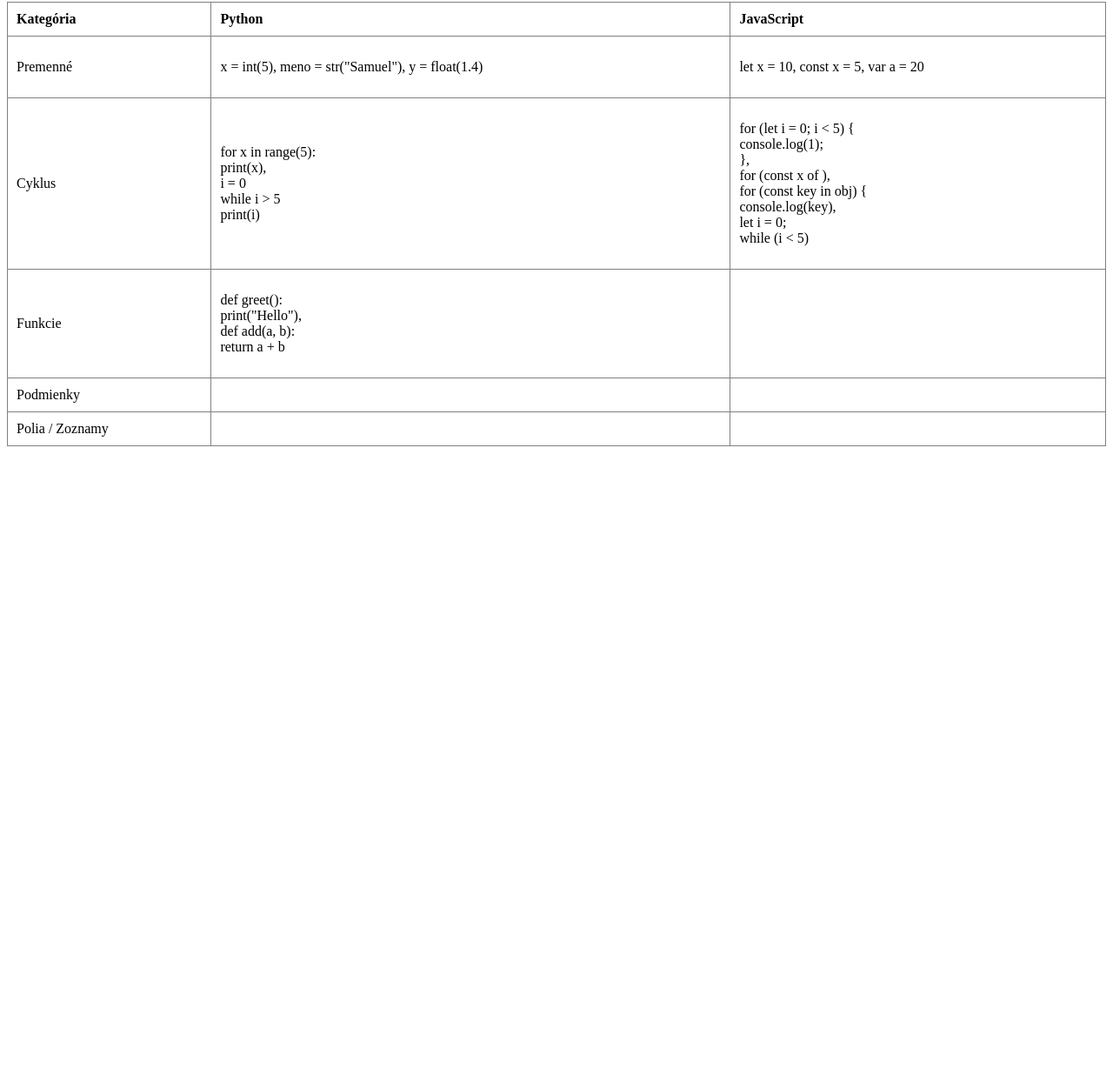
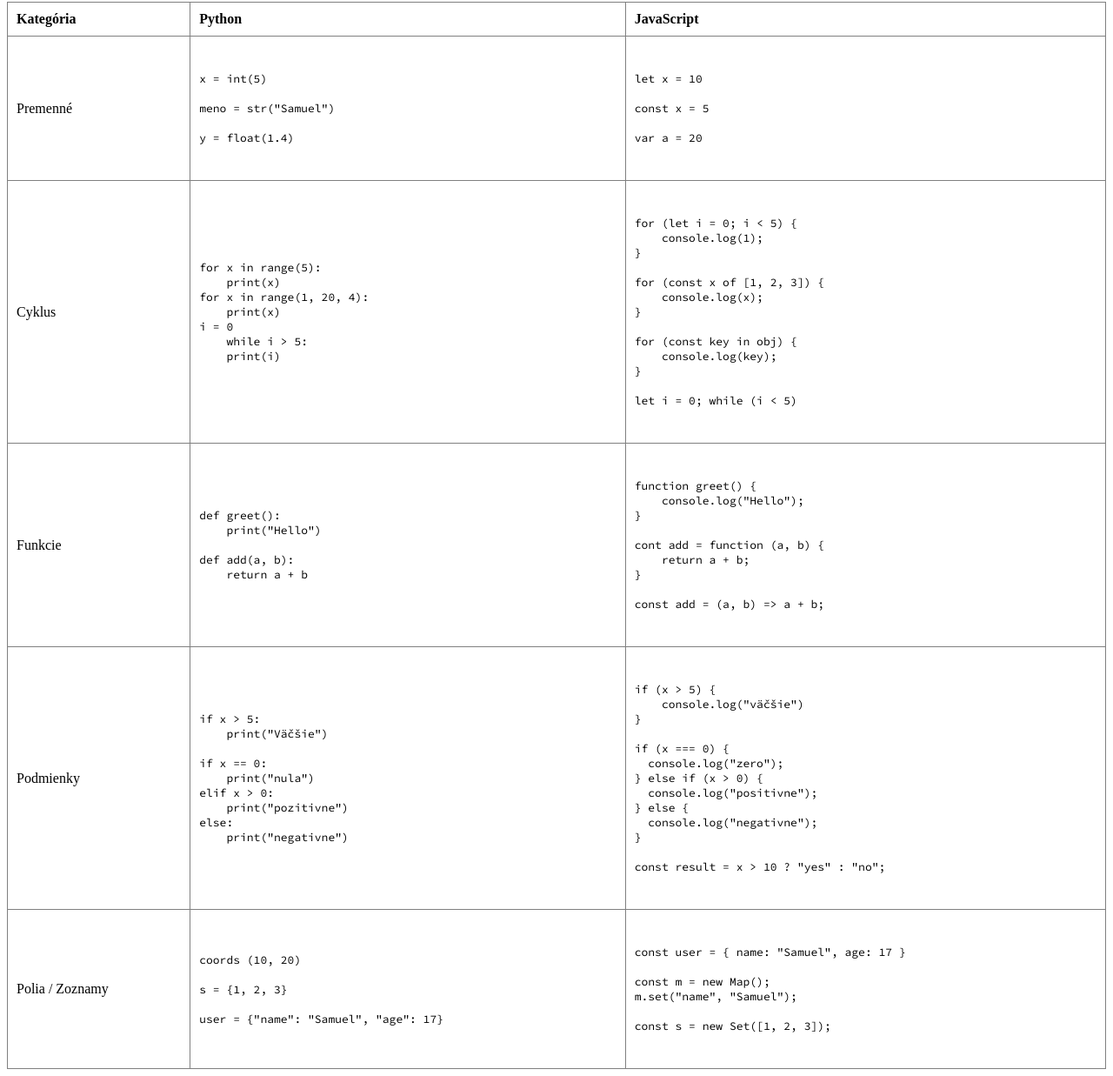
Before and after one commit to flashayy/3.-rocnik, a plain HTML site: page WEB/JavaScript/Python vs JS/index.html in a window 1280 px wide. Shown: the part 6-1243 px from the top of the page at 87% size. Before the commit the page ends 800 px from the top, so only its background shows below. Drawn offline with Linux system fonts and the light colour scheme.

Commit message:
Dokončil som úlohu

```diff
--- /dev/null
+++ b/WEB/JavaScript/Python vs JS/assets/css/style.css
@@ -0,0 +1,10 @@
+table   {
+    border-collapse: collapse;
+    width: 100%;
+    text-align: left;
+}
+
+code {
+    font-family: "Source Code Pro", monospace;
+    font-size: small;
+}
--- a/WEB/JavaScript/Python vs JS/index.html
+++ b/WEB/JavaScript/Python vs JS/index.html
@@ -1,12 +1,20 @@
 <!DOCTYPE html>
 <html lang="en">
+
 <head>
     <meta charset="UTF-8">
     <meta name="viewport" content="width=device-width, initial-scale=1.0">
     <title>Document</title>
+    <link rel="preconnect" href="https://fonts.googleapis.com">
+    <link rel="preconnect" href="https://fonts.gstatic.com" crossorigin>
+    <link href="https://fonts.googleapis.com/css2?family=Source+Code+Pro:ital,wght@0,200..900;1,200..900&display=swap"
+        rel="stylesheet">
+    <link rel="preconnect" href="https://fonts.googleapis.com">
+    <link rel="stylesheet" href="assets/css/style.css">
 </head>
+
 <body>
-    <table border="1" cellpadding="10" style="border-collapse: collapse; width: 100%; text-align: left;">
+    <table border="1" cellpadding="10">
         <thead>
             <tr>
                 <th>Kategória</th>
@@ -18,50 +26,138 @@
             <tr>
                 <td>Premenné</td>
                 <td>
-        <p>x = int(5), meno = str("Samuel"), y = float(1.4)</p>
+                    <pre><code>
+x = int(5)
+
+meno = str("Samuel")
+
+y = float(1.4)
+        </code></pre>
                 </td>
                 <td>
-        <p>let x = 10, const x = 5, var a = 20</p>
+                    <pre><code>
+let x = 10
+
+const x = 5
+
+var a = 20
+                    </code></pre>
                 </td>
             </tr>
             <tr>
                 <td>Cyklus</td>
                 <td>
-        <p>for x in range(5): <br> print(x), <br> i = 0 <br>while i > 5 <br>print(i)</p>
+                    <pre><code>
+for x in range(5):
+    print(x)
+for x in range(1, 20, 4):
+    print(x)
+i = 0
+    while i > 5:
+    print(i)
+        </code></pre>
                 </td>
                 <td>
-        <p>for (let i = 0; i < 5) {<br>console.log(1); <br>}, <br>for (const x of ), <br>for (const key in obj) {<br>console.log(key), <br>let i = 0; <br>while (i < 5)</p>
+                    <pre><code>
+for (let i = 0; i < 5) {
+    console.log(1);
+}
+
+for (const x of [1, 2, 3]) {
+    console.log(x);
+}
+
+for (const key in obj) {
+    console.log(key);
+}
+
+let i = 0; while (i < 5)
+        </code></pre>
                 </td>
             </tr>
             <tr>
                 <td>Funkcie</td>
                 <td>
-        <p>def greet(): <br>print("Hello"), <br>def add(a, b): <br>return a + b</p>
+                    <pre><code>
+def greet():
+    print("Hello")
+
+def add(a, b):
+    return a + b
+                    </code></pre>
                 </td>
                 <td>
-        <!-- JavaScript funkcie -->
+                    <pre><code>
+function greet() {
+    console.log("Hello");
+}
+
+cont add = function (a, b) {
+    return a + b;
+}
+
+const add = (a, b) => a + b;
+                    </code></pre>
                 </td>
             </tr>
             <tr>
                 <td>Podmienky</td>
                 <td>
-        <!-- Python podmienky -->
+                    <pre><code>
+if x > 5:
+    print("Väčšie")
+
+if x == 0:
+    print("nula")
+elif x > 0:
+    print("pozitivne")
+else:
+    print("negativne")
+                    </code></pre>
                 </td>
                 <td>
-        <!-- JavaScript podmienky -->
+                    <pre><code>
+if (x > 5) {
+    console.log("väčšie")
+}
+
+if (x === 0) {
+  console.log("zero");
+} else if (x > 0) {
+  console.log("positivne");
+} else {
+  console.log("negativne");
+}
+
+const result = x > 10 ? "yes" : "no";
+                </code></pre>
                 </td>
             </tr>
             <tr>
                 <td>Polia / Zoznamy</td>
                 <td>
-        <!-- Python list -->
+                    <pre><code>
+coords (10, 20)
+
+s = {1, 2, 3}
+
+user = {"name": "Samuel", "age": 17}
+                    </code></pre>
                 </td>
                 <td>
-        <!-- JS array -->
+                    <pre><code>
+const user = { name: "Samuel", age: 17 }
+
+const m = new Map();
+m.set("name", "Samuel");
+
+const s = new Set([1, 2, 3]);
+                    </code></pre>
                 </td>
             </tr>
         </tbody>
     </table>
 
 </body>
+
 </html>
```
Lines whose indentation alone changed are shown as unchanged.
